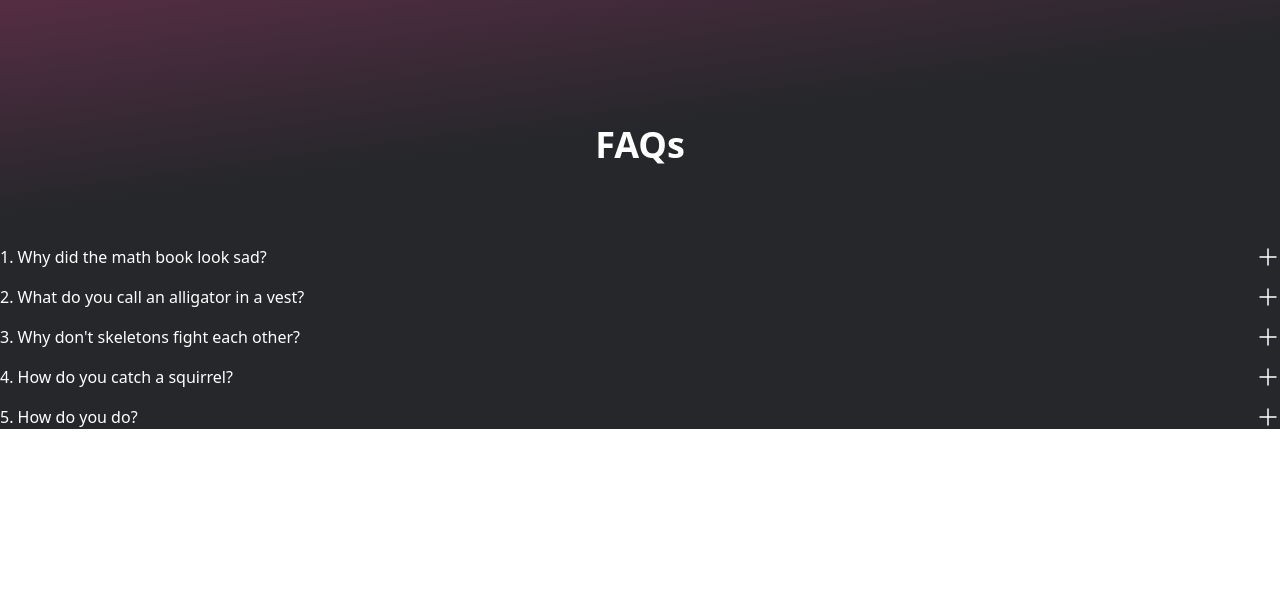
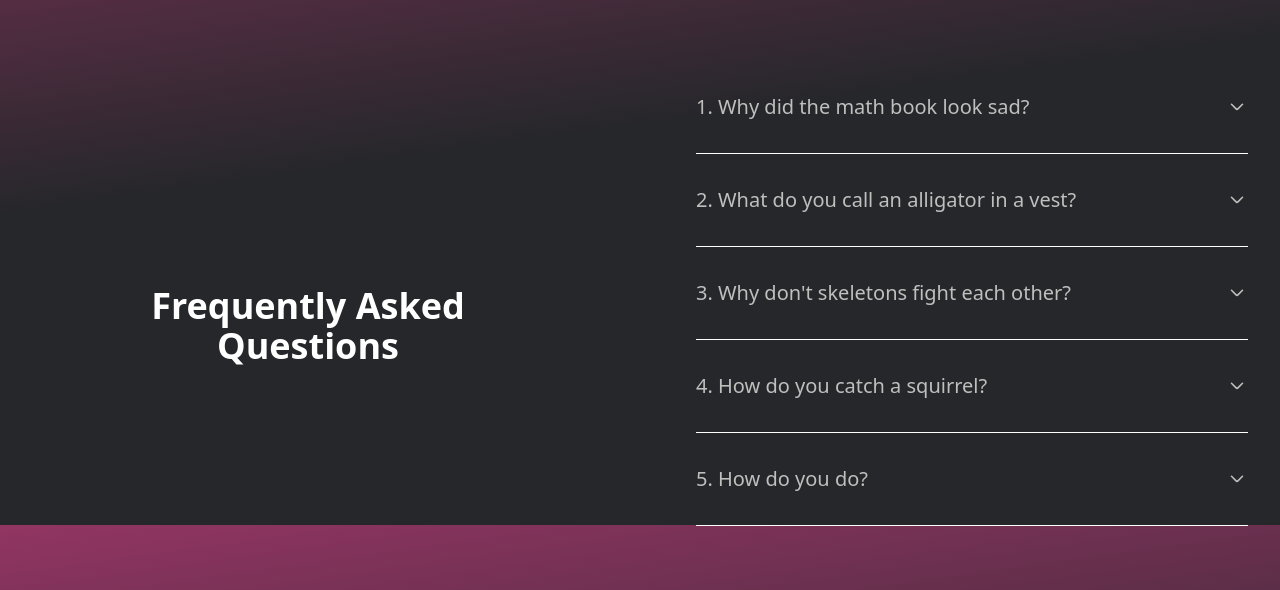
Before and after one commit to BIC-DevSphere/website, a website: page index.html in a window 1280 px wide. Shown: the part 3475-4065 px from the top of the page. Before the commit the page ends 3904 px from the top, so only its background shows below. Drawn offline with nearby package versions, Linux system fonts and the light colour scheme; files that its build step writes are made by us from their sources.

Commit message:
Redesign FAQ along with transition

```diff
--- a/src/components/faq-section.html
+++ b/src/components/faq-section.html
@@ -1,11 +1,15 @@
+<!-- <link rel="stylesheet" href="../css/output.css"> -->
 
-  <div class="faq-container m-0 text-center text-white">
-
-  <h1 class="font-bold text-4xl p-16">FAQs</h1>
-
+<section>
+  <div class="mx-auto max-w-7xl px-4 sm:px-6 lg:px-8 pb-16">
+    <div class="flex flex-col justify-center items-center gap-x-16 gap-y-5 xl:gap-28 lg:flex-row lg:justify-between max-lg:max-w-2xl mx-auto max-w-full">
+      <div class="w-full lg:w-1/2">
+         <h1 class="font-bold text-4xl pt-16 text-center text-white">Frequently Asked <span class="lg:block">Questions</span></h1>
+      </div>
+      <div class="w-full lg:w-1/2 pt-">
+          <div class="accordion-group"></div>
+        </div>
+      </div>
+    </div>
   </div>
-  <!-- JAVASCRIPT -->
-  <script>
-
-
-  </script>
+</section>
--- a/src/js/script.js
+++ b/src/js/script.js
@@ -11,147 +11,51 @@ fetch('../src/components/faq-section.html')
     populateFaq();
   });
 
-  function populateFaq(){
-    // FAQS COLLECTION
-    const FAQs = {
-      1: {
-        question: "Why did the math book look sad?",
-        answer: "Because it had too many problems!"
-      },
 
-      2: {
-        question: "What do you call an alligator in a vest?",
-        answer: "An investigator!"
-      },
+  // FAQ Expand and Collapse
+  function toggleFAQ(button) {
+    const content = button.nextElementSibling;
+    const isOpen = button.getAttribute("aria-expanded") === "true";
 
-      3: {
-        question: "Why don't skeletons fight each other?",
-        answer: "Because they don't have the guts!"
-      },
+    // Toggle aria-expanded attribute
+    button.setAttribute("aria-expanded", !isOpen);
 
-      4: {
-        question: "How do you catch a squirrel?",
-        answer: "Climb a tree and act like a nut!"
-      },
+    // Handle max-height transition for sliding effect
+    content.style.maxHeight = isOpen ? "0" : `${content.scrollHeight}px`;
+    content.style.transition = 'max-height 0.5s ease';
 
-      5: {
-        question: "How do you do?",
-        answer: "Fit and fine."
-      }
+    // Manually rotate the SVG using inline styles
+    const svg = button.querySelector("svg");
+    svg.style.transform = isOpen ? "rotate(0deg)" : "rotate(180deg)";
+    svg.style.transition = "transform 0.5s ease";
   }
 
-    // FAQS INSERTION
-    const faqInsert = document.querySelector(".faq-container")
-    Object.entries(FAQs).forEach(([idx, val])=>{
-      const newFaqData = document.createElement("div")
-      newFaqData.innerHTML = `<div class="content bg-[#D9D9D9] bg-opacity-10 p-3 pr-5 rounded-3xl w-[80vw] m-auto my-4">
-      <div class="before-exp flex items-center justify-between">
-        <h2 class="text-left m-3">${idx}. ${val.question}</h2>
-        <svg
-        class="cursor-pointer"
-          xmlns="http://www.w3.org/2000/svg"
-          viewBox="0 0 24 24"
-          width="24"
-          height="24"
-          color="#fff"
-          fill="none"
-        >
-          <path
-            d="M12 4V20"
-            stroke="currentColor"
-            stroke-width="1.5"
-            stroke-linecap="round"
-            stroke-linejoin="round"
-          />
-          <path
-            d="M4 12H20"
-            stroke="currentColor"
-            stroke-width="1.5"
-            stroke-linecap="round"
-            stroke-linejoin="round"
-          />
+
+  // FAQ POPULATION FUNCTION
+  function populateFaq() {
+    const FAQs = {
+      1: { question: "Why did the math book look sad?", answer: "Because it had too many problems!" },
+      2: { question: "What do you call an alligator in a vest?", answer: "An investigator!" },
+      3: { question: "Why don't skeletons fight each other?", answer: "Because they don't have the guts!" },
+      4: { question: "How do you catch a squirrel?", answer: "Climb a tree and act like a nut!" },
+      5: { question: "How do you do?", answer: "Fit and fine." }
+    };
+
+    const faqInsert = document.querySelector(".accordion-group");
+    Object.entries(FAQs).forEach(([idx, val]) => {
+      const newFaqData = document.createElement("div");
+      newFaqData.innerHTML = `
+        <div class="accordion py-8" style="border-bottom: 1px solid #fff;">
+          <button onclick="toggleFAQ(this)" class="accordion-toggle group inline-flex items-center justify-between text-xl font-normal leading-8 text-[#BFBFBE] w-full transition duration-500" aria-expanded="false">
+            <h5>${idx}. ${val.question}</h5>
+            <svg class="text-[#BFBFBE]" width="22" height="22" viewBox="0 0 22 22" fill="none" xmlns="http://www.w3.org/2000/svg">
+              <path d="M16.5 8.25L12.4142 12.3358C11.7475 13.0025 11.4142 13.3358 11 13.3358C10.5858 13.3358 10.2525 13.0025 9.58579 12.3358L5.5 8.25" stroke="currentColor" stroke-width="1.6" stroke-linecap="round" stroke-linejoin="round"></path>
             </svg>
-        <svg
-          class="hidden cursor-pointer"
-          xmlns="http://www.w3.org/2000/svg"
-          viewBox="0 0 24 24"
-          width="24"
-          height="24"
-          color="#fff"
-          fill="none"
-        >
-          <path
-            d="M18 6L12 12M12 12L6 18M12 12L18 18M12 12L6 6"
-            stroke="currentColor"
-            stroke-width="1.5"
-            stroke-linecap="round"
-            stroke-linejoin="round"
-          />
-        </svg>
+          </button>
+          <div class="accordion-content overflow-hidden" style="max-height: 0; transition: max-height 0.5s ease;">
+            <p class="text-base font-normal text-[#BFBFBE] p-4">${val.answer}</p>
           </div>
-      <h3 class="hidden text-left m-3">${val.answer}</h3>
-  </div>`
-
-  faqInsert.appendChild(newFaqData)
-  //     faqInsert.insertAdjacentHTML("beforeend",
-  //       `<div class="content bg-[#D9D9D9] bg-opacity-10 p-3 pr-5 rounded-3xl w-[80vw] m-auto my-4">
-  //     <div class="before-exp flex items-center justify-between">
-  //       <h2 class="text-left m-3">${idx}. ${val.question}</h2>
-  //       <svg
-  //       class="cursor-pointer"
-  //         xmlns="http://www.w3.org/2000/svg"
-  //         viewBox="0 0 24 24"
-  //         width="24"
-  //         height="24"
-  //         color="#fff"
-  //         fill="none"
-  //       >
-  //         <path
-  //           d="M12 4V20"
-  //           stroke="currentColor"
-  //           stroke-width="1.5"
-  //           stroke-linecap="round"
-  //           stroke-linejoin="round"
-  //         />
-  //         <path
-  //           d="M4 12H20"
-  //           stroke="currentColor"
-  //           stroke-width="1.5"
-  //           stroke-linecap="round"
-  //           stroke-linejoin="round"
-  //         />
-  //       </svg>
-  //       <svg
-  //         class="hidden cursor-pointer"
-  //         xmlns="http://www.w3.org/2000/svg"
-  //         viewBox="0 0 24 24"
-  //         width="24"
-  //         height="24"
-  //         color="#fff"
-  //         fill="none"
-  //       >
-  //         <path
-  //           d="M18 6L12 12M12 12L6 18M12 12L18 18M12 12L6 6"
-  //           stroke="currentColor"
-  //           stroke-width="1.5"
-  //           stroke-linecap="round"
-  //           stroke-linejoin="round"
-  //         />
-  //       </svg>
-  //     </div>
-  //     <h3 class="hidden text-left m-3">${val.answer}</h3>
-  // </div>`)
-    })
-
-    // FAQS EXPAND AND COLLAPSE
-    const icon = document.querySelectorAll("svg");
-    icon.forEach((element) => {
-      element.addEventListener("click", () => {
-        const h3 = element.parentElement.parentElement.querySelector("h3");
-        const svg = element.parentElement.querySelectorAll("svg");
-        h3.classList.toggle("hidden");
-        svg[0].classList.toggle("hidden");
-        svg[1].classList.toggle("hidden");
-      });
+        </div>`;
+      faqInsert.appendChild(newFaqData);
     });
   }
```
Lines whose indentation alone changed are shown as unchanged.
